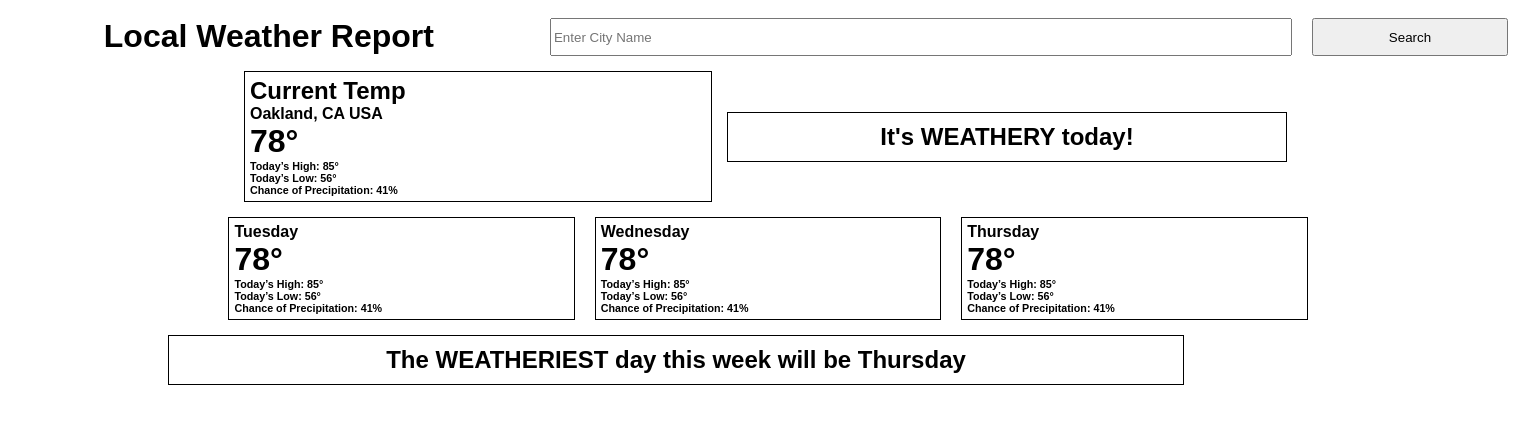
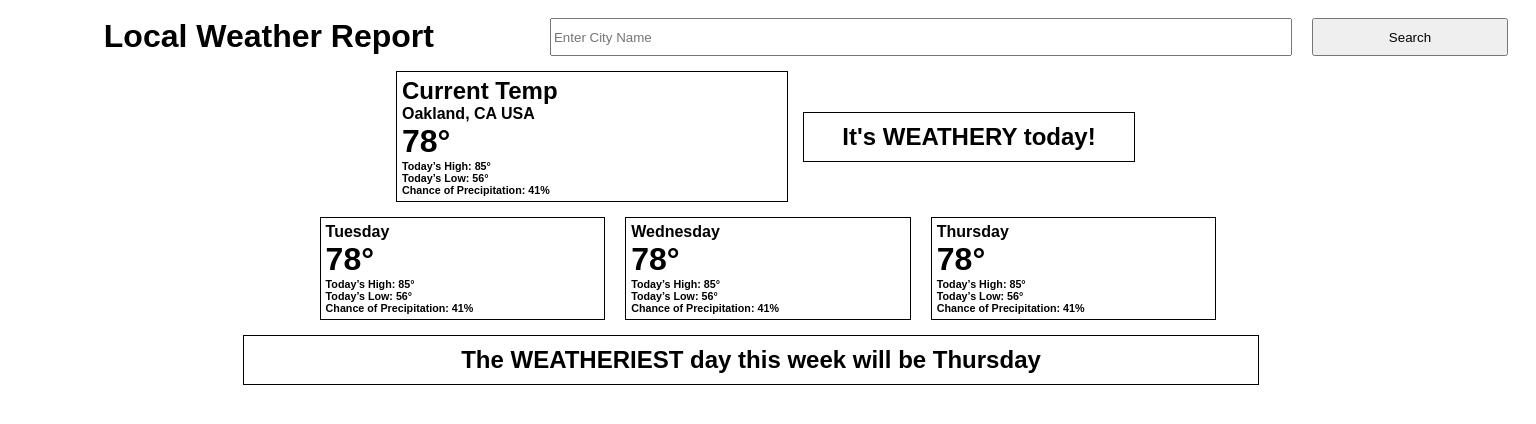
Before and after one commit to NocturneAC/weatheryNocturne, a plain HTML site: page index.html in a window 1536 px wide. Drawn offline with Linux system fonts and the light colour scheme.

Commit message:
even more media queries

```diff
--- a/css/styles.css
+++ b/css/styles.css
@@ -134,7 +134,7 @@ h1, h2, h4, h6 {
         justify-content: center;
     }
     .temp-emote-card {
-        width: 35%;
+        width: 30%;
     }
     .card-current {
         width: 30%;
@@ -156,3 +156,18 @@ h1, h2, h4, h6 {
     }
 
 }
+
+@media only screen and (min-width: 1440px) {
+    .temp-emote-card {
+        width: 20%;
+    }
+    .card-current {
+        width: 25%;
+    }
+    .card-one, .card-two, .card-three {
+        width: 18%;
+    }
+    .emote-dayofweek-card {
+        margin: 10px 235px;
+    }
+}
```
